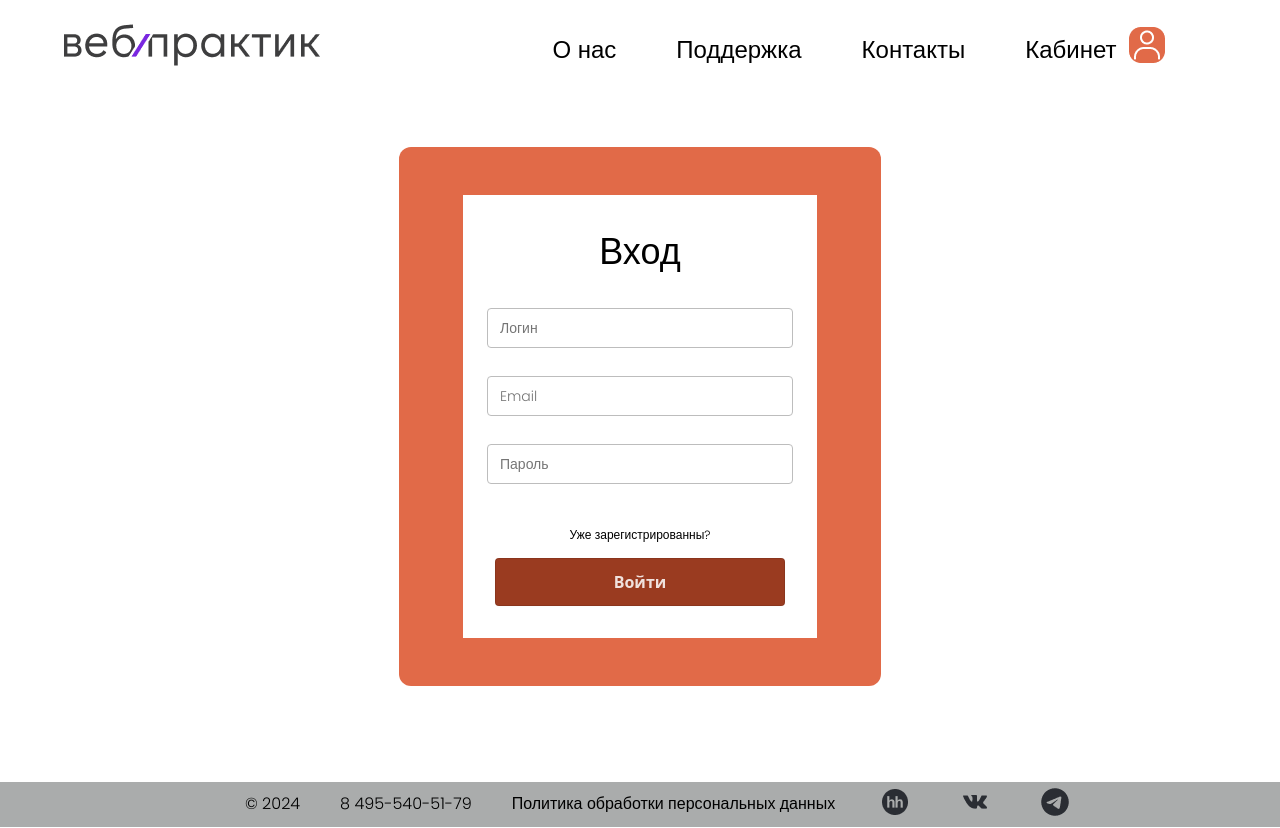
After one commit to Wiacl/Dvornjagi-Hackathon-Outumn-2024, a PHP site: page /enter.html in a window 1280 px wide. The commit adds this page. Run offline with PHP 8.4, Linux system fonts and the light colour scheme.

Commit message:
страница входа done

```diff
--- a/frontend/CSS/index.css
+++ b/frontend/CSS/index.css
@@ -5,7 +5,7 @@
     background: #ffffff;
     color: black;
 }
-.container_enter{
+.container{
     max-width: 1152px;
     margin: 0 auto;
     padding: 0px 15px;
@@ -31,11 +31,12 @@
     display: flex;
     flex-grow: 1;
     flex-basis: 0;
+    align-items: center;
 }
-.menu-item{
-    padding-right: 73px;
+.menu_item{
+    padding-right: 2.5em;
 }
-.menu-item:first-child{
+.menu_item:first-child{
     padding-left: 181px;
 }
 .cab{
@@ -54,21 +55,123 @@ ul{
 }
 body{
     background-color: rgba(255, 255, 255, 0.95);
-    font-family: 'Inter', sans-serif;
-    font-size: 14px;
-    line-height: 18px;
-    font-weight: 400;
+    font-family: "Poppins", sans-serif;
+    font-weight: 300;
+    font-style: normal;
+    font-style: 14px;
 }
 .out_enter{
     display: flex;
     max-width: 450px;
     max-height: 500px;
     background-color: rgba(225, 106, 72, 1);
+    border-radius: 12px;
+    justify-content: center;
+    margin: 3em auto;
+    padding: 2em 1em 2em 1em;
+}
+.in_enter{
+    display: flex;
+    width: 100%;
+    min-height: max-content;
+    background-color: #fff;
+    /* margin: 0 auto; */
+    margin: 1em 3em 1em 3em;
+    flex-wrap: wrap;
+    flex-direction: column;
+}
+.name_enter{
+    display: flex;
+    font-family: "Poppins", sans-serif;
+    font-weight: 300;
+    font-style: normal;
+    font-size: 36px;
+    justify-content: center;
+}
+.enter_form{
+    display: flex;
+    flex-direction: column;
+    font-family: "Poppins", sans-serif;
+    font-weight: 300;
+    font-style: normal;
+    font-size: 12px;
+    padding: 0 2em 0 2em ;
+}
+.enter_input{
+    display: block;
+    height: calc(1.5rem + 2px);
+    padding: 0.375rem 0.75rem;
+    margin-bottom: 2em;
+    font-family: "Poppins", sans-serif;
+    font-weight: 300;
+    font-style: normal;
+    font-size: 14px;
+    line-height: 1.5;
+    color: #212529;
+    background-color: #fff;
+    background-clip: padding-box;
+    border: 1px solid #bdbdbd;
+    border-radius: 0.25rem;
+    transition: border-color 0.15s ease-in-out, box-shadow 0.15s ease-in-out;
 
 }
+.enter_button {
+    align-items: center;
+    background-color: rgba(154, 59, 32, 1);
+    border: 1px solid rgba(0, 0, 0, 0.1);
+    border-radius: .25rem;
+    box-shadow: rgba(0, 0, 0, 0.02) 0 1px 3px 0;
+    box-sizing: border-box;
+    color: rgba(255, 255, 255, 0.85);
+    cursor: pointer;
+    display: inline-flex;
+    font-family: system-ui,-apple-system,system-ui,"Helvetica Neue",Helvetica,Arial,sans-serif;
+    font-size: 16px;
+    font-weight: 600;
+    justify-content: center;
+    line-height: 1.25;
+    margin: 0 2em 2em 2em;
+    min-height: 3rem;
+    padding: calc(.875rem - 1px) calc(1.5rem - 1px);
+    position: relative;
+    text-decoration: none;
+    transition: all 250ms;
+    user-select: none;
+    -webkit-user-select: none;
+    touch-action: manipulation;
+    vertical-align: baseline;
+    width: auto;
+  }
+
+  .enter_button:hover,
+  .enter_button:focus {
+    border-color: rgba(0, 0, 0, 0.15);
+    box-shadow: rgba(0, 0, 0, 0.1) 0 4px 12px;
+    color: rgba(0, 0, 0, 0.65);
+  }
+
+  .enter_button:hover {
+    transform: translateY(-1px);
+  }
+
+  .enter_button:active {
+    background-color: #d0d0d2;
+    border-color: rgba(0, 0, 0, 0.15);
+    box-shadow: rgba(0, 0, 0, 0.06) 0 2px 4px;
+    color: rgba(0, 0, 0, 0.65);
+    transform: translateY(0);
+  }
+.a_alrd_reg{
+    display: flex;
+    font-family: "Poppins", sans-serif;
+    font-weight: 300;
+    font-style: normal;
+    font-size: 12px;
+    justify-content: center;
+}
 .footer{
-    margin: 20px 0px 0px 0px;
-    background-color: #202931;
+    margin: 6em 0px 0px 0px;
+    background-color: rgba(170, 172, 172, 1);
 }
 .fot{
     display: flex;
--- /dev/null
+++ b/frontend/enter.html
@@ -0,0 +1,92 @@
+<!DOCTYPE html>
+<html lang="ru">
+<head>
+    <meta charset="UTF-8">
+    <meta name="viewport" content="width=device-width, initial-scale=1.0">
+    <link rel="preconnect" href="https://fonts.googleapis.com">
+    <link rel="preconnect" href="https://fonts.gstatic.com" crossorigin>
+    <link href="https://fonts.googleapis.com/css2?family=Poppins:ital,wght@0,100;0,200;0,300;0,400;0,500;0,600;0,700;
+            0,800;0,900;1,100;1,200;1,300;1,400;1,500;1,600;1,700;1,800;1,900&display=swap" rel="stylesheet">
+    <link rel="stylesheet" href="/frontend/CSS/normalize.css">
+    <link rel="stylesheet" href="/frontend/CSS/index.css">
+    <title>Welcome page Campfire</title>
+</head>
+<body>
+    <header class="header">
+        <div class="container">
+            <div class="head_cont">
+                <a class="logo">
+                    <img src="/frontend/images/вебпрактик лого  1.png" alt="Логотип сайта" class="logo-img">
+                </a>
+                <div class="nav_cont">
+                    <nav class="nav">
+                        <ul class="menu">
+                         <li class="menu_item">
+                                <a href="/frontend/pages/dashboard.html" class="menu-link">О нас</a>
+                         </li>
+                            <li class="menu_item">
+                                <a href="#" class="menu_link">Поддержка</a>
+                            </li>
+                            <li class="menu_item">
+                                <a href="#" class="menu_link">Контакты</a>
+                            </li>
+                        </ul>
+                        <a href="#" class="cab">Кабинет</a>
+                        <a href="#" class="logo">
+                            <img src="/frontend/images/icon.png" alt="logo">
+                        </a>
+                    </nav>
+                </div>
+            </div>
+        </div>
+    </header>
+    <main class="main">
+        <section class="enter">
+            <div class="container">
+                <div class="container_enter">
+                    <div class="out_enter">
+                        <div class="in_enter">
+                            <p class="name_enter">Вход</p>
+
+                            <form action="" class="enter_form" id="enter">
+                                <input type="text" class="enter_input" placeholder="Логин">
+                                <input type="email" class="enter_input" placeholder="Email">
+                                <input type="password" class="enter_input" placeholder="Пароль">
+                            </form>
+
+                            <p class="already_reg"><a href="#" class="a_alrd_reg">Уже зарегистрированны?</a></p>
+                            <button type="submit" class="enter_button" form="enter">Войти</button>
+                        </div>
+                    </div>
+                </div>
+            </div>
+        </section>
+    </main>
+    <footer class="footer">
+        <div class="container">
+                <nav class="nav">
+                    <ul class="menu">
+                        <li class="menu_item">
+                            © 2024
+                        </li>
+                        <li class="menu_item">
+                            <a href="tel:84955405179" class="menu_number">8 495-540-51-79</a>
+                        </li>
+                        <li class="menu_item">
+                            Политика обработки персональных данных
+                        </li>
+                        <li class="menu_item">
+                            <a href="#" class="menu_link"><img src="/frontend/images/hh.png" alt="" class="menu_hh"></a>
+                        </li>
+                        <li class="menu_item">
+                            <a href="#" class="menu_link"><img src="/frontend/images/vk.png" alt="" class="menu_hh"></a>
+                        </li>
+                        <li class="menu_item">
+                            <a href="#" class="menu_link"><img src="/frontend/images/tg.png" alt="" class="menu_hh"></a>
+                        </li>
+                    </ul>
+                </nav>
+        </div>
+    </footer>
+</body>
+</html>
```
Also changed, not shown: frontend/index.html (deleted, +0 -56 lines), hf/header&footer.html (added, +73 -0 lines), hf/hed&for.css (added, +68 -0 lines), frontend/images/hh.png (added), frontend/images/tg.png (added), frontend/images/vk.png (added).
